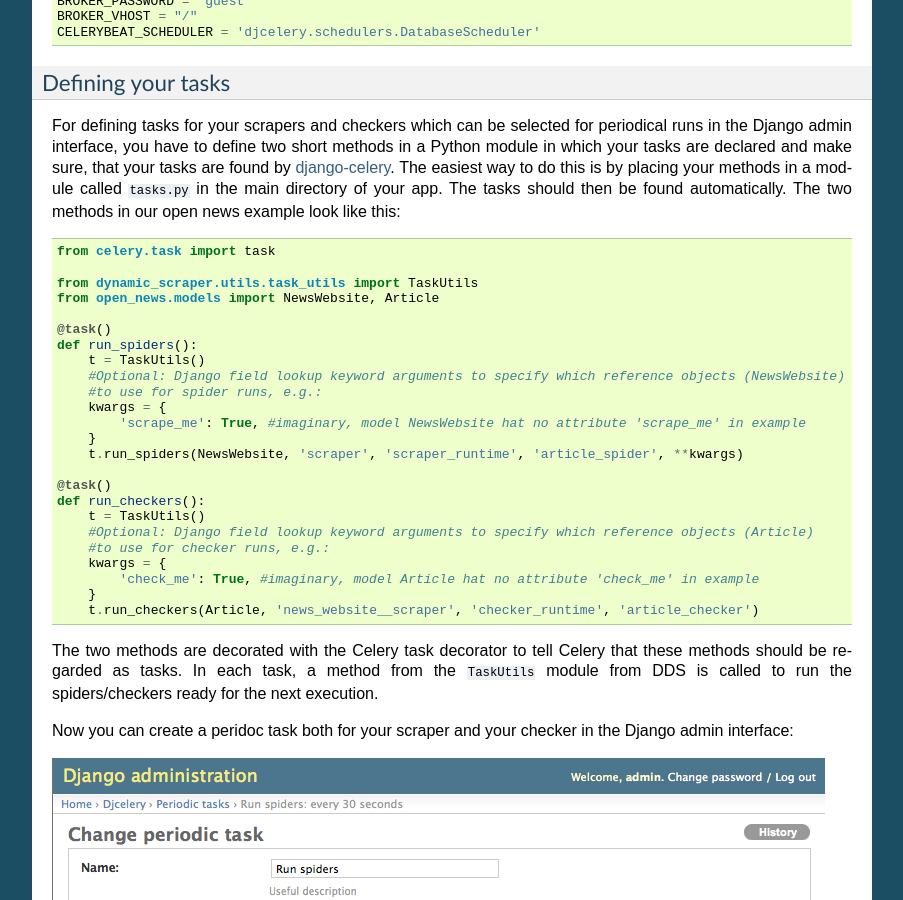
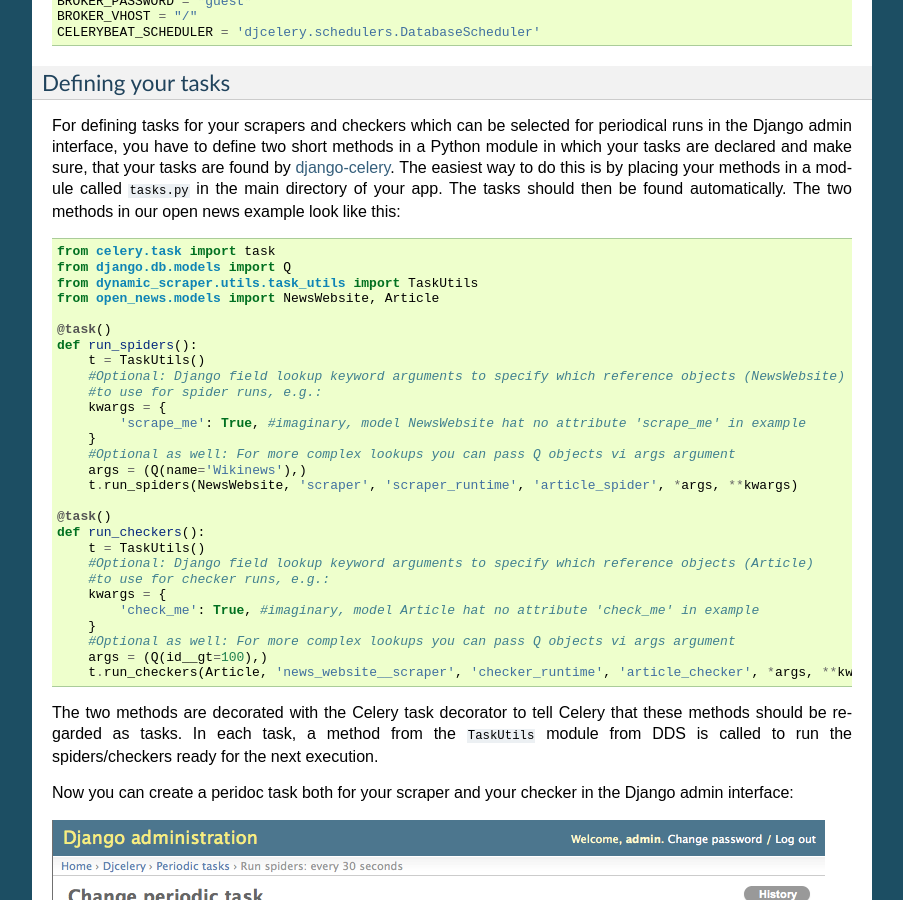
Before and after one commit to xmas7/django-dynamic-scraper, a Sphinx documentation site: the page built from docs/advanced_topics.rst, in a window 1280 px wide and 900 px high, scrolled down 4032 px. Shown: the whole window, without its empty margins (198-1101 px from the left). Built offline with Sphinx 7.4.7, drawn with Linux system fonts in a browser that asks for light colours.

Commit message:
Possibility to pass Q objects to task methods via args argument

```diff
--- a/docs/advanced_topics.rst
+++ b/docs/advanced_topics.rst
@@ -195,7 +195,7 @@
 The two methods in our open news example look like this::
 
 	from celery.task import task
-
+	from django.db.models import Q
 	from dynamic_scraper.utils.task_utils import TaskUtils
 	from open_news.models import NewsWebsite, Article
 
@@ -207,7 +207,9 @@
 	    kwargs = {
 	        'scrape_me': True, #imaginary, model NewsWebsite hat no attribute 'scrape_me' in example
 	    }
-	    t.run_spiders(NewsWebsite, 'scraper', 'scraper_runtime', 'article_spider', **kwargs)
+	    #Optional as well: For more complex lookups you can pass Q objects vi args argument
+	    args = (Q(name='Wikinews'),)
+	    t.run_spiders(NewsWebsite, 'scraper', 'scraper_runtime', 'article_spider', *args, **kwargs)
 
 	@task()
 	def run_checkers():
@@ -217,7 +219,9 @@
 	    kwargs = {
 	        'check_me': True, #imaginary, model Article hat no attribute 'check_me' in example
 	    }
-	    t.run_checkers(Article, 'news_website__scraper', 'checker_runtime', 'article_checker')
+	    #Optional as well: For more complex lookups you can pass Q objects vi args argument
+	    args = (Q(id__gt=100),)
+	    t.run_checkers(Article, 'news_website__scraper', 'checker_runtime', 'article_checker', *args, **kwargs)
 
 The two methods are decorated with the Celery task decorator to tell Celery that these methods should be
 regarded as tasks. In each task, a method from the ``TaskUtils`` module from DDS is called to run the
```
Also changed, not shown: 1 other file.
